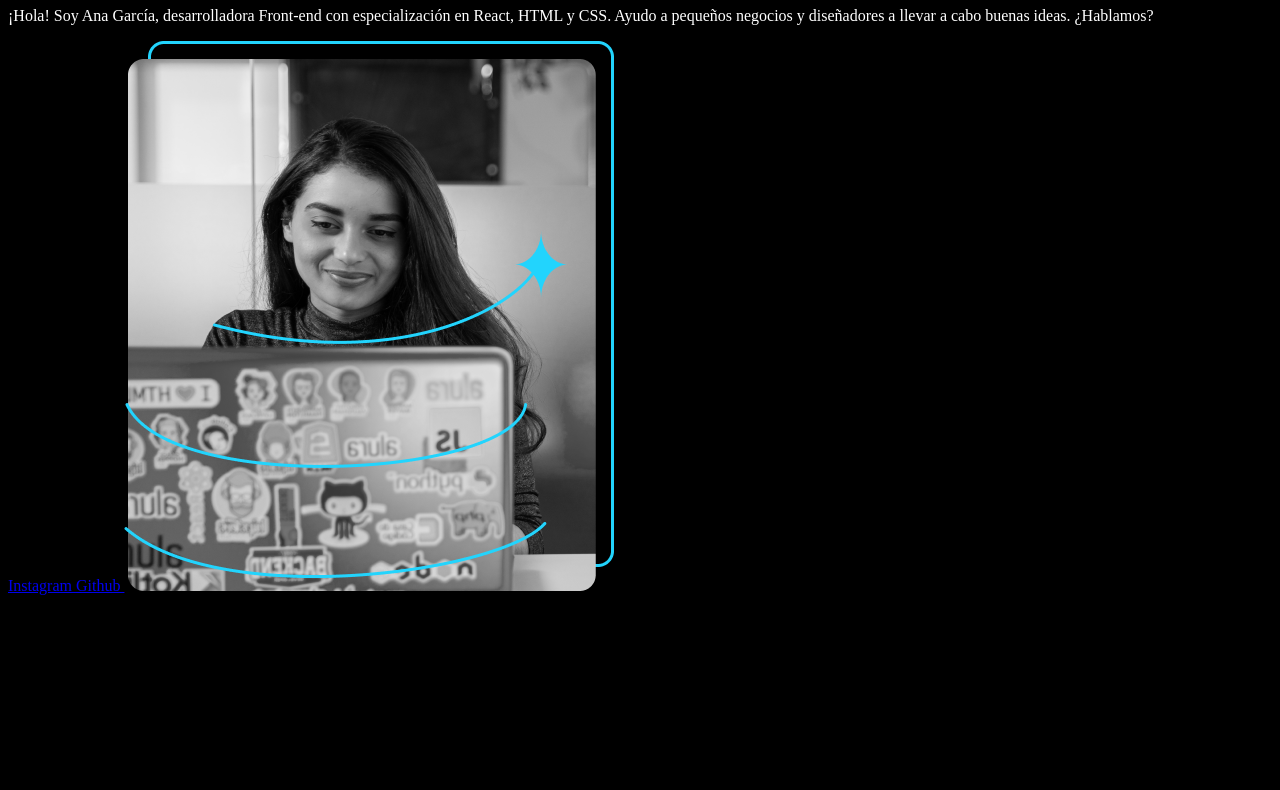
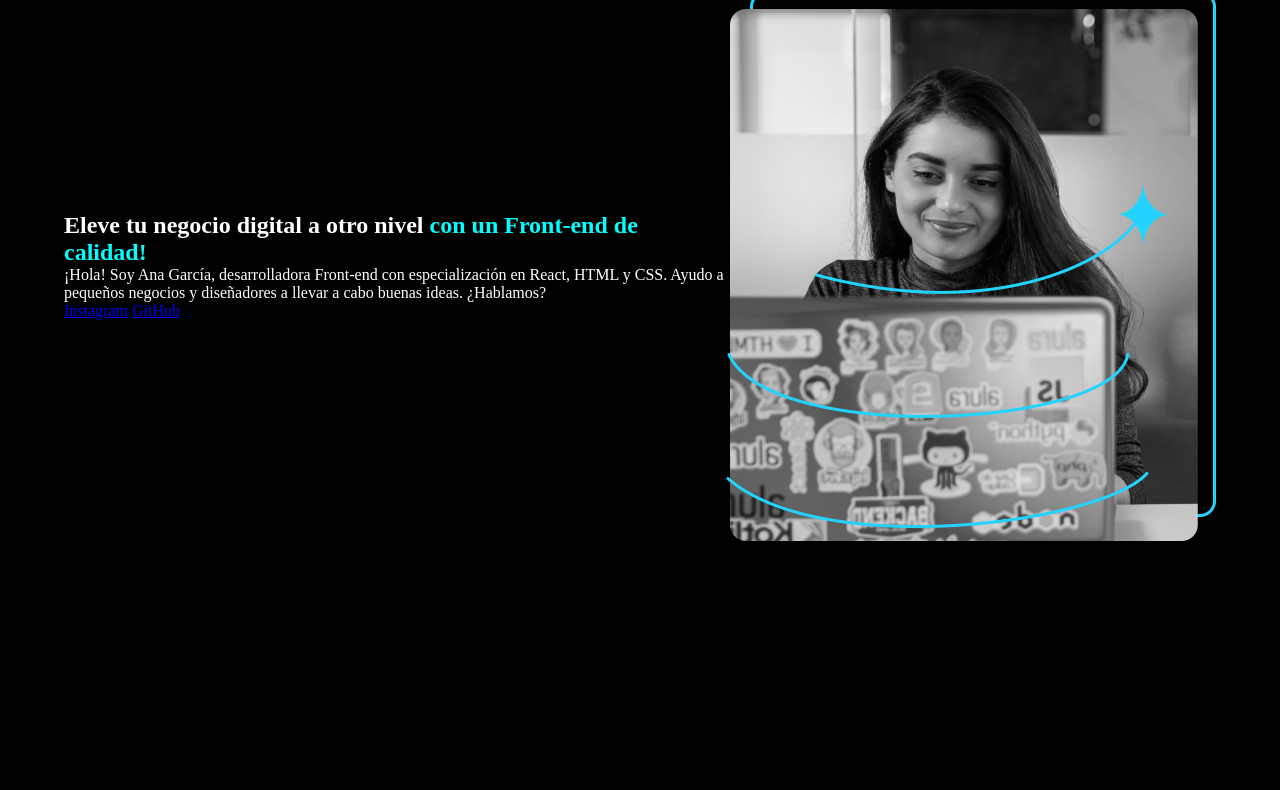
Before and after one commit to EddJP/HTML.CSS1, a plain HTML site: page index.html in a window 1280 px wide. Shown: the part 73-863 px from the top of the page. Before the commit the page ends 800 px from the top, so only its background shows below. Drawn offline with Linux system fonts and the light colour scheme.

Commit message:
Primeras modificaciones

```diff
--- a/index.html
+++ b/index.html
@@ -1,26 +1,32 @@
 <!DOCTYPE html>
-<html lang="es">
+<html lang="es-mx">
 <head>
     <meta charset="UTF-8">
+    <meta http-equiv="X-UA-Compatible" content="IE=edge">
     <meta name="viewport" content="width=device-width, initial-scale=1.0">
     <title>Portafolio</title>
     <link rel="stylesheet" href="style.css">
+
 </head>
 <body>
-    <header> </header>
-    <main> </main>
-        <h1>
-            Eleve tu negocio digital a otro nivel <strong>  con un Front-end de calidad!
-            </strong>
-            </h1>
-            <p>
-                ¡Hola! Soy Ana García, desarrolladora Front-end con especialización en React,
-                 HTML y CSS. Ayudo a pequeños negocios y diseñadores a llevar a cabo buenas ideas.
-                 ¿Hablamos?
-            </p>
-            <a href="https://www.instagram.com/"> Instagram </a>
-            <a href="https://www.github.com/"> Github </a>
-            <img src="Imagem.png" alt="Imagen Ana trabajando"
+    <header></header>
+    <main class="presentacion">
+        <section>
+            <h1>
+                Eleve tu negocio digital a otro nivel
+                <strong class="titulo-destaque">con un Front-end de calidad!
+                </strong></h1>
+                <p>¡Hola! Soy Ana García, desarrolladora Front-end con
+                    especialización en React, HTML y CSS. Ayudo a pequeños
+                    negocios y diseñadores a llevar a cabo buenas ideas.
+                    ¿Hablamos?
+
+                </p>
+                <a href="https://instagram.com/">Instagram</a>
+                <a href="https://github.com/">GitHub</a>
+        </section>
+            <img src="Imagem.png" alt="Foto de Ana García desarrolando un proyecto">
+    </main>
     <footer></footer>
 </body>
 </html>
--- a/style.css
+++ b/style.css
@@ -1,7 +1,20 @@
+* {
+    padding: 0;
+    margin: 0;
+}
 body {
     background-color: black;
     color: white;
+    height: 100vh;
+    box-sizing: border-box;
 }
-strong {
+.titulo-destaque {
+    color:aqua
+}
+.presentacion{
+    display:flex;
+    align-items: center;
+    margin: 5%;
+    justify-content:space-between;
 
 }
```
